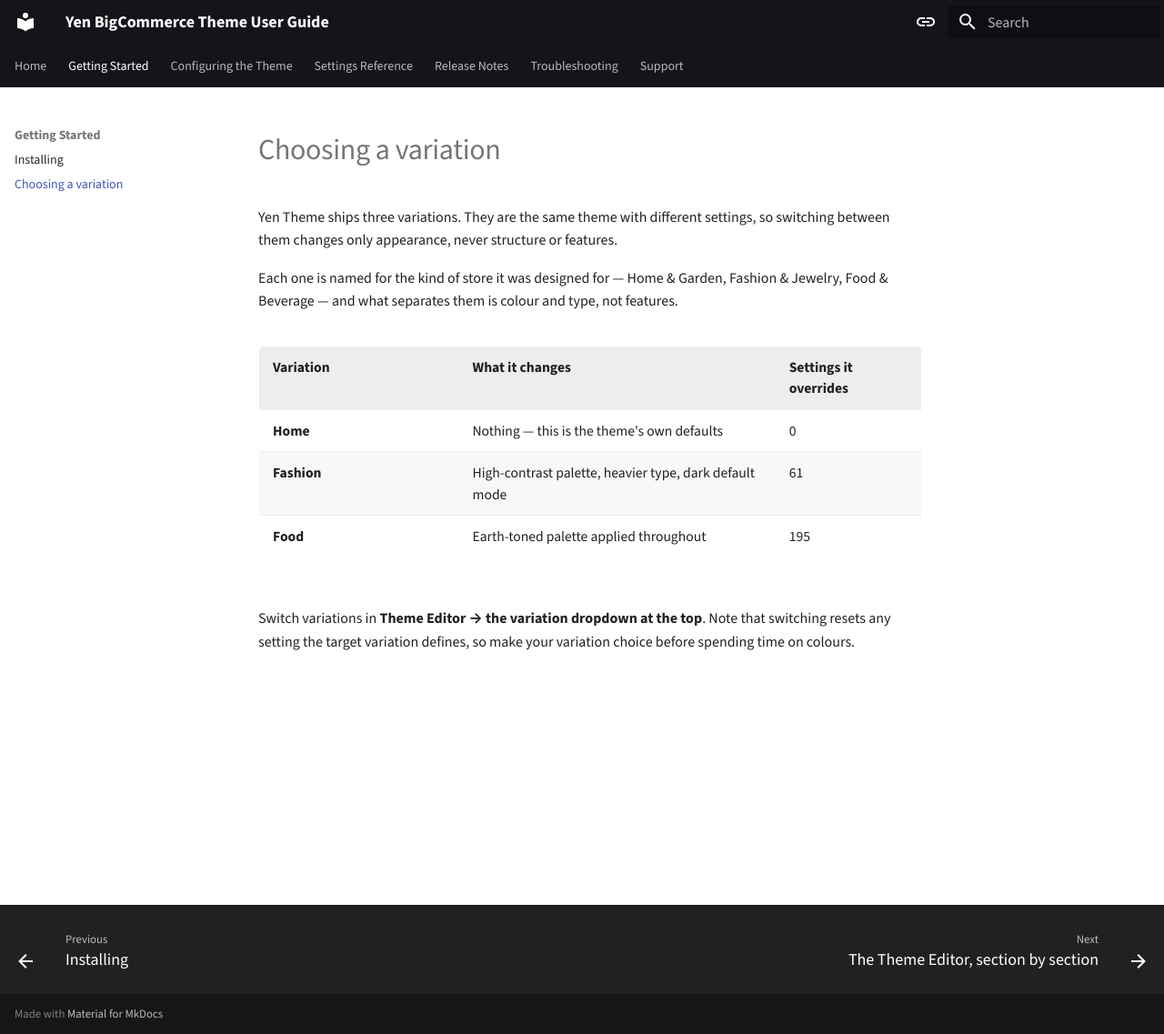
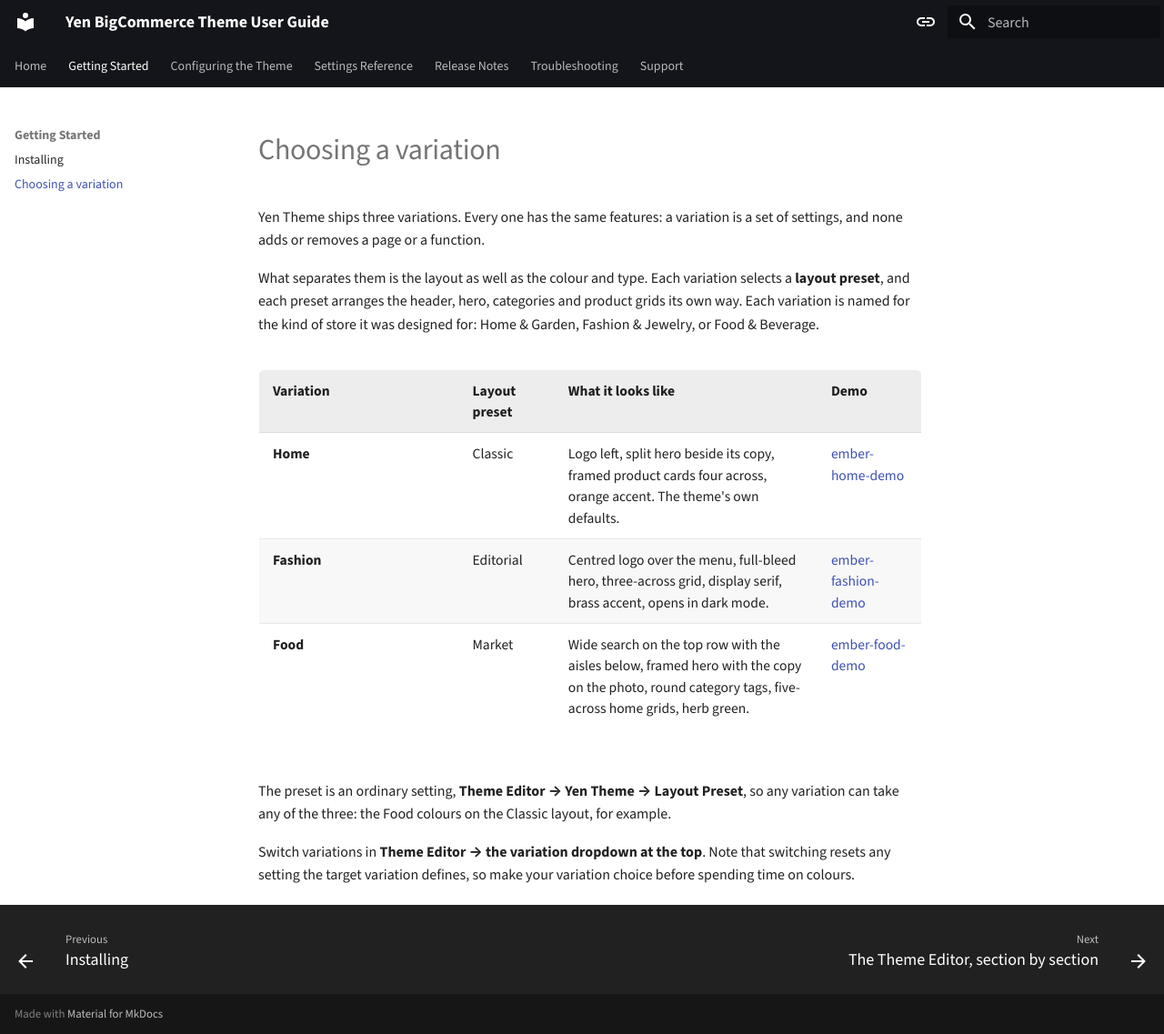
Before and after one commit to tvlgiao/bc-yen-docs, an MkDocs documentation site: the page built from docs/usage/choose-variation.md, in a window 1280 px wide and 1137 px high. Shown: the whole window at 91% size. Built offline with MkDocs 1.6.1 and Material for MkDocs 9.7.7, drawn with Linux system fonts in a browser that asks for light colours; comment, search, counter and statistics services are not loaded.

Commit message:
Each variation now has its own layout, and a demo store
The guide said the three variations differ in colour and type only. That stopped being
true when Fashion took the Editorial layout preset and Food the Market one, so the home
page, the variation guide and the release notes now name each variation's preset, say
what it looks like, and link its demo store. They also point at Theme Editor > Yen Theme
> Layout Preset, since any variation can take any preset.

The settings reference is regenerated from the theme's schema. It gains the Layout
Preset setting and the larger heading sizes.

Co-Authored-By: Claude Opus 5.5 (1M context) <noreply@anthropic.com>

```diff
--- a/docs/usage/choose-variation.md
+++ b/docs/usage/choose-variation.md
@@ -1,16 +1,21 @@
 # Choosing a variation
 
-Yen Theme ships three variations. They are the same theme with different settings, so
-switching between them changes only appearance, never structure or features.
+Yen Theme ships three variations. Every one has the same features: a variation is a set
+of settings, and none adds or removes a page or a function.
 
-Each one is named for the kind of store it was designed for — Home & Garden, Fashion &
-Jewelry, Food & Beverage — and what separates them is colour and type, not features.
+What separates them is the layout as well as the colour and type. Each variation selects
+a **layout preset**, and each preset arranges the header, hero, categories and product
+grids its own way. Each variation is named for the kind of store it was designed for:
+Home & Garden, Fashion & Jewelry, or Food & Beverage.
 
-| Variation | What it changes | Settings it overrides |
-| --- | --- | --- |
-| **Home** | Nothing — this is the theme's own defaults | 0 |
-| **Fashion** | High-contrast palette, heavier type, dark default mode | 61 |
-| **Food** | Earth-toned palette applied throughout | 195 |
+| Variation | Layout preset | What it looks like | Demo |
+| --- | --- | --- | --- |
+| **Home** | Classic | Logo left, split hero beside its copy, framed product cards four across, orange accent. The theme's own defaults. | [ember-home-demo](https://ember-home-demo.mybigcommerce.com) |
+| **Fashion** | Editorial | Centred logo over the menu, full-bleed hero, three-across grid, display serif, brass accent, opens in dark mode. | [ember-fashion-demo](https://ember-fashion-demo.mybigcommerce.com) |
+| **Food** | Market | Wide search on the top row with the aisles below, framed hero with the copy on the photo, round category tags, five-across home grids, herb green. | [ember-food-demo](https://ember-food-demo.mybigcommerce.com) |
+
+The preset is an ordinary setting, **Theme Editor → Yen Theme → Layout Preset**, so any
+variation can take any of the three: the Food colours on the Classic layout, for example.
 
 Switch variations in **Theme Editor → the variation dropdown at the top**. Note that
 switching resets any setting the target variation defines, so make your variation choice
```
Also changed, not shown: docs/changelog.md (+7 -5 lines), docs/index.md (+8 -10 lines), docs/settings-reference.md (+6 -5 lines).
